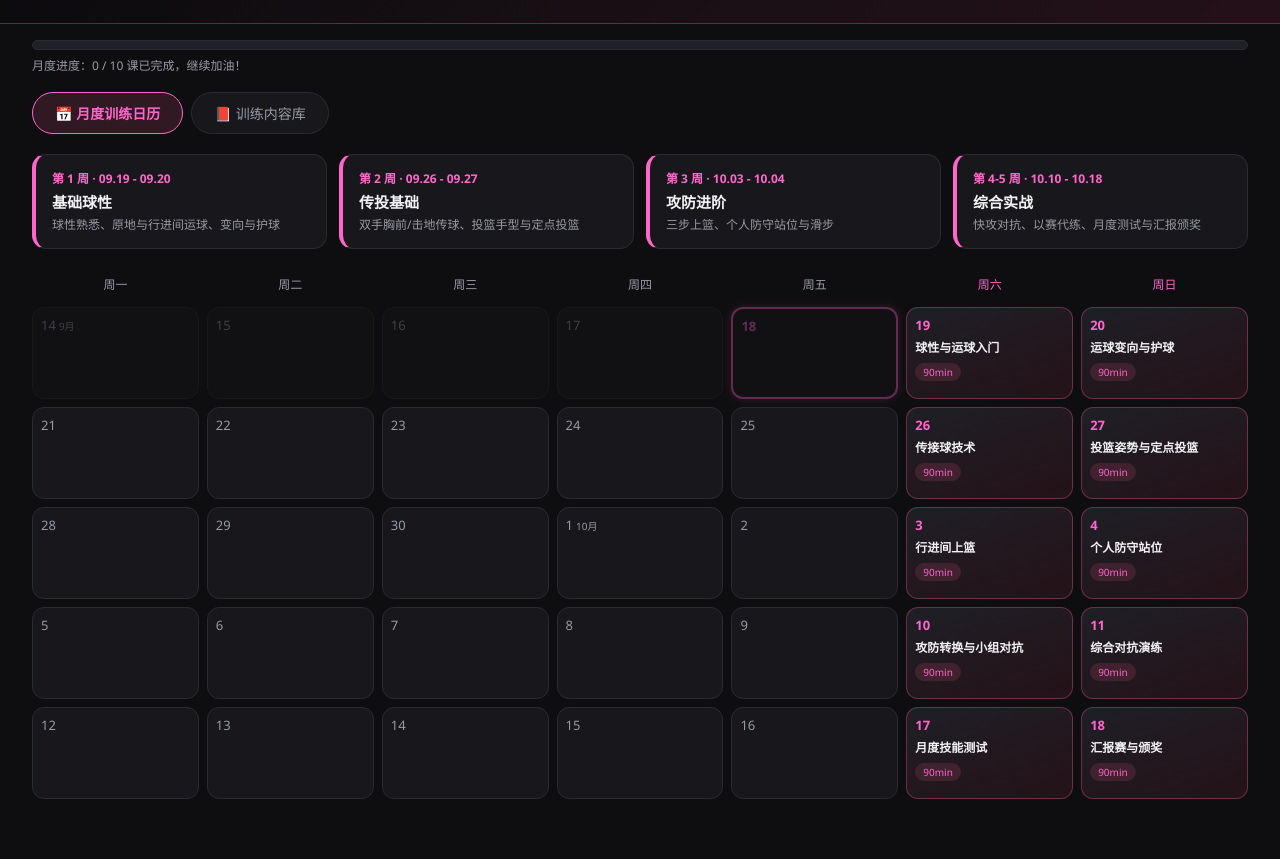
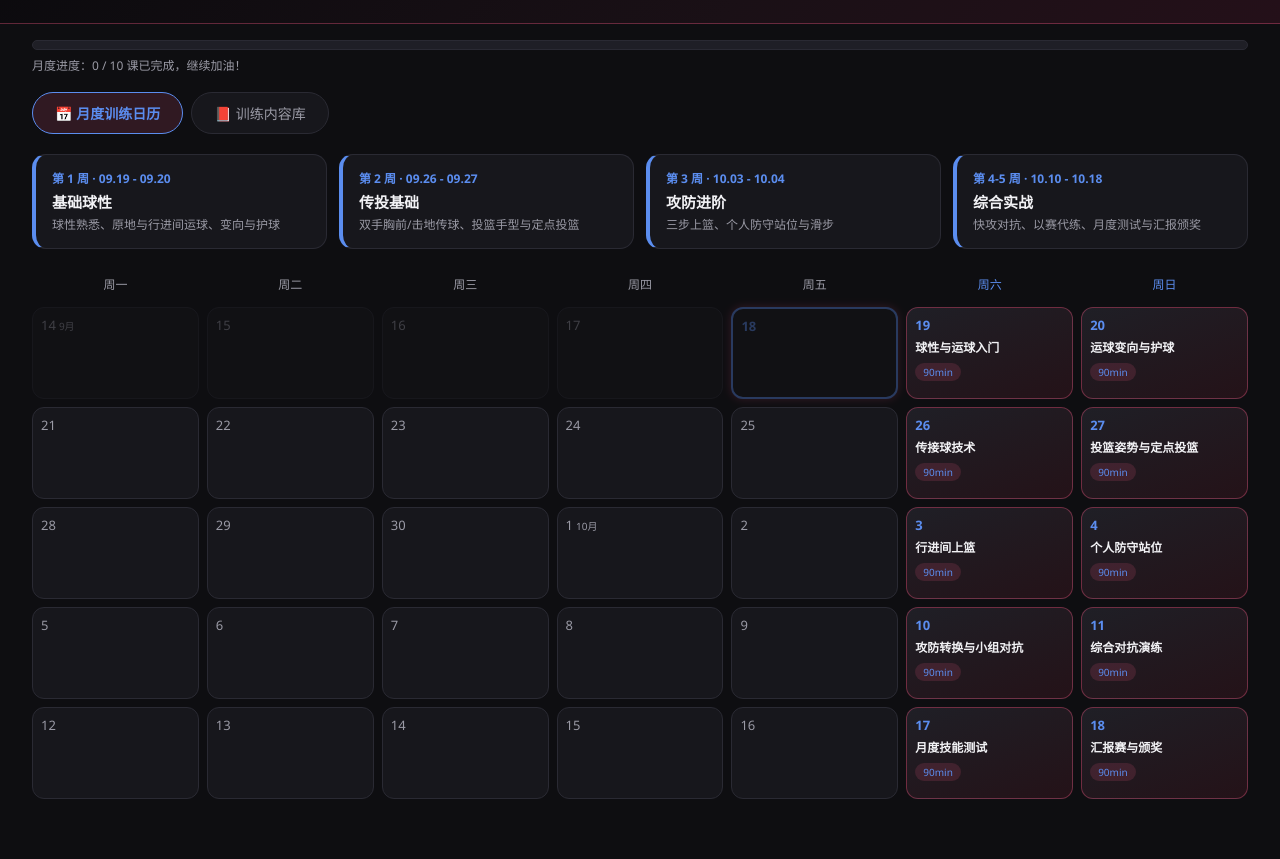
Before and after one commit to L11j/basketball-workbench, a plain HTML site: page index.html in a window 1280 px wide. Shown: the part 101-960 px from the top of the page. Drawn offline with Linux system fonts and the light colour scheme.

Commit message:
调整主题颜色为蓝色

```diff
--- a/index.html
+++ b/index.html
@@ -9,7 +9,7 @@
     --bg: #0e0e11;
     --panel: #17171c;
     --panel-2: #1f1f26;
-    --pink: #ff66cc;
+    --pink: #5b8def;
     --pink-soft: rgba(255, 92, 138, 0.14);
     --pink-line: rgba(255, 92, 138, 0.35);
     --text: #f2f2f5;
```
